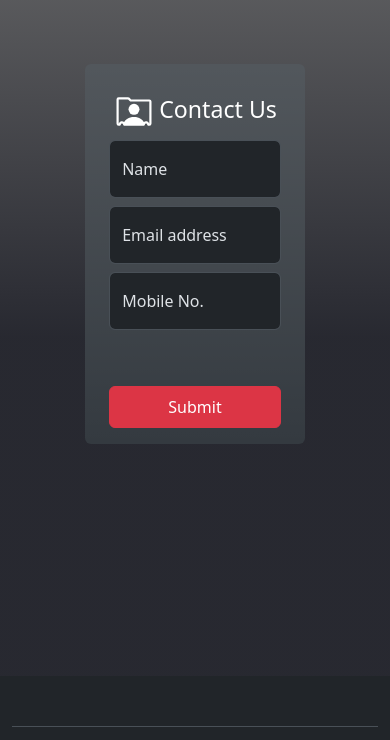
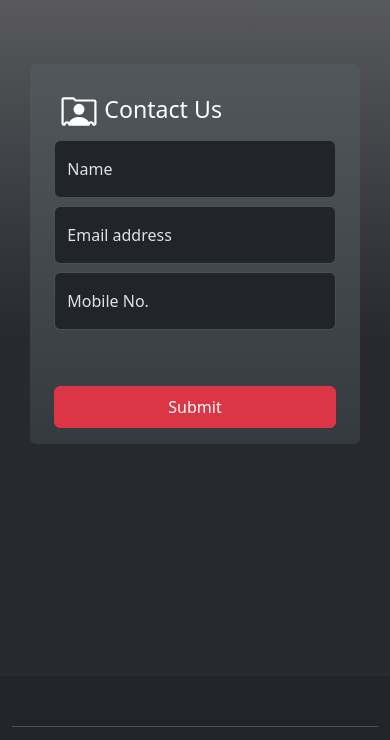
Before and after one commit to shreyarana18/Hotel-RS, a plain HTML site: page index.html in a window 390 px wide. Shown: the part 1978-2718 px from the top of the page. Drawn offline with nearby package versions, Linux system fonts and the light colour scheme.

Commit message:
Update style.css

```diff
--- a/style.css
+++ b/style.css
@@ -70,7 +70,14 @@ div .images{
 
 .contact-form .form-signin{
     width:60%;
+    margin-left: 20%;
+}
 
+@media (max-width:576px){
+    .contact-form .form-signin{
+        width:90%;
+        margin:5%;
+    }
 }
 
 
```
